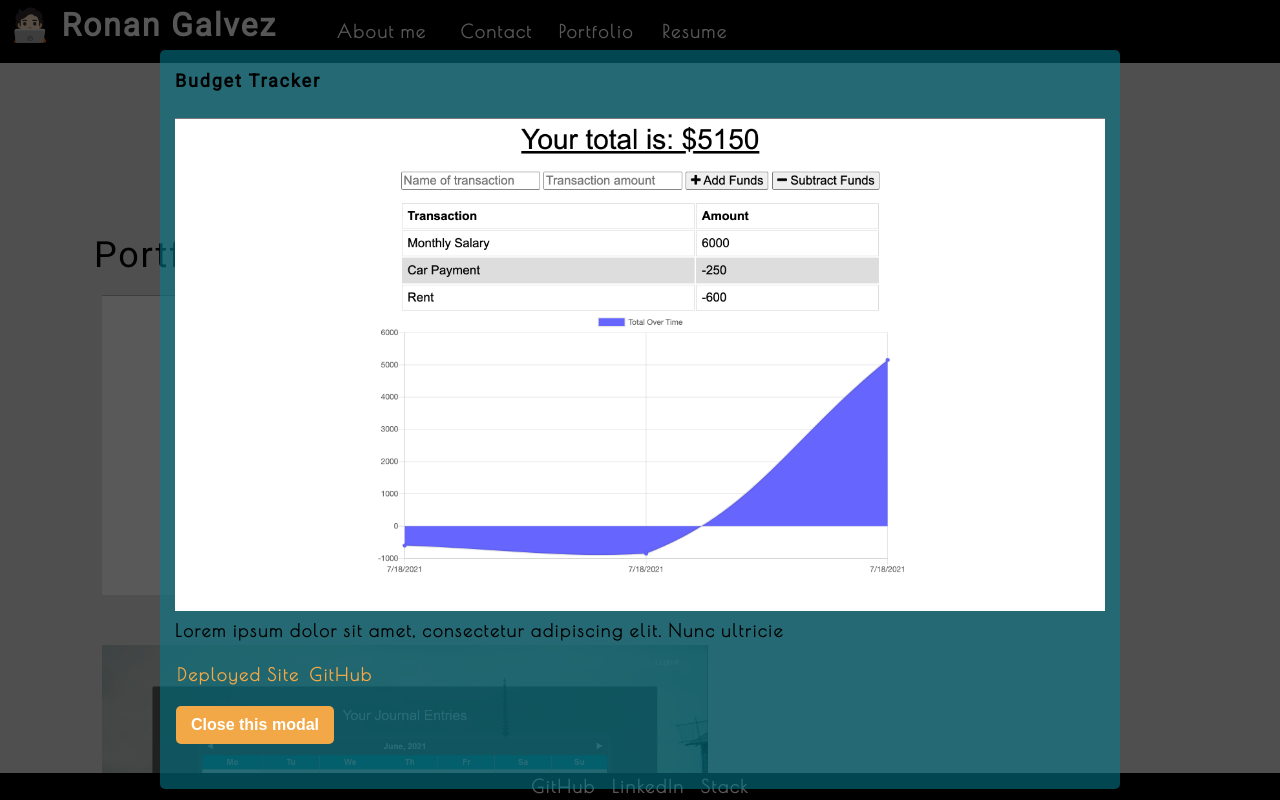
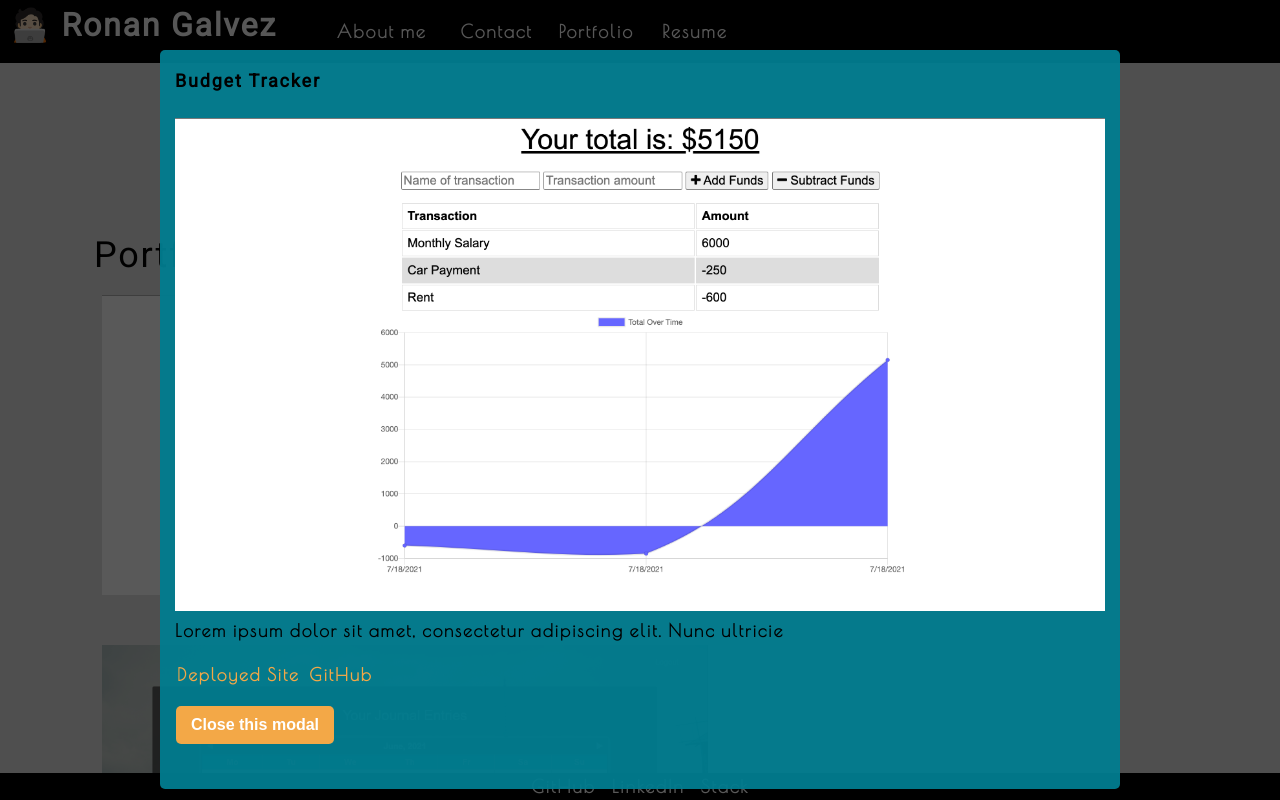
Before and after one commit to Ronan-Codes/react-portfolio, a React (Create React App) app: page / in a window 1280 px wide. Both pictures are taken after a click on the picture 384 px from the left and 997 px from the top of the page. Shown: the part 552-1352 px from the top of the page. Built offline with nearby package versions, Linux system fonts and the light colour scheme.

Commit message:
style update

```diff
--- a/src/index.css
+++ b/src/index.css
@@ -255,7 +255,7 @@ textarea {
 }
 
 .modalContainer {
-  background: rgba(2, 124, 143, 0.566);
+  background: rgba(2, 124, 143, 0.952);
   border-radius: 5px;
   max-width: 100%;
   margin: 50px auto;
```
